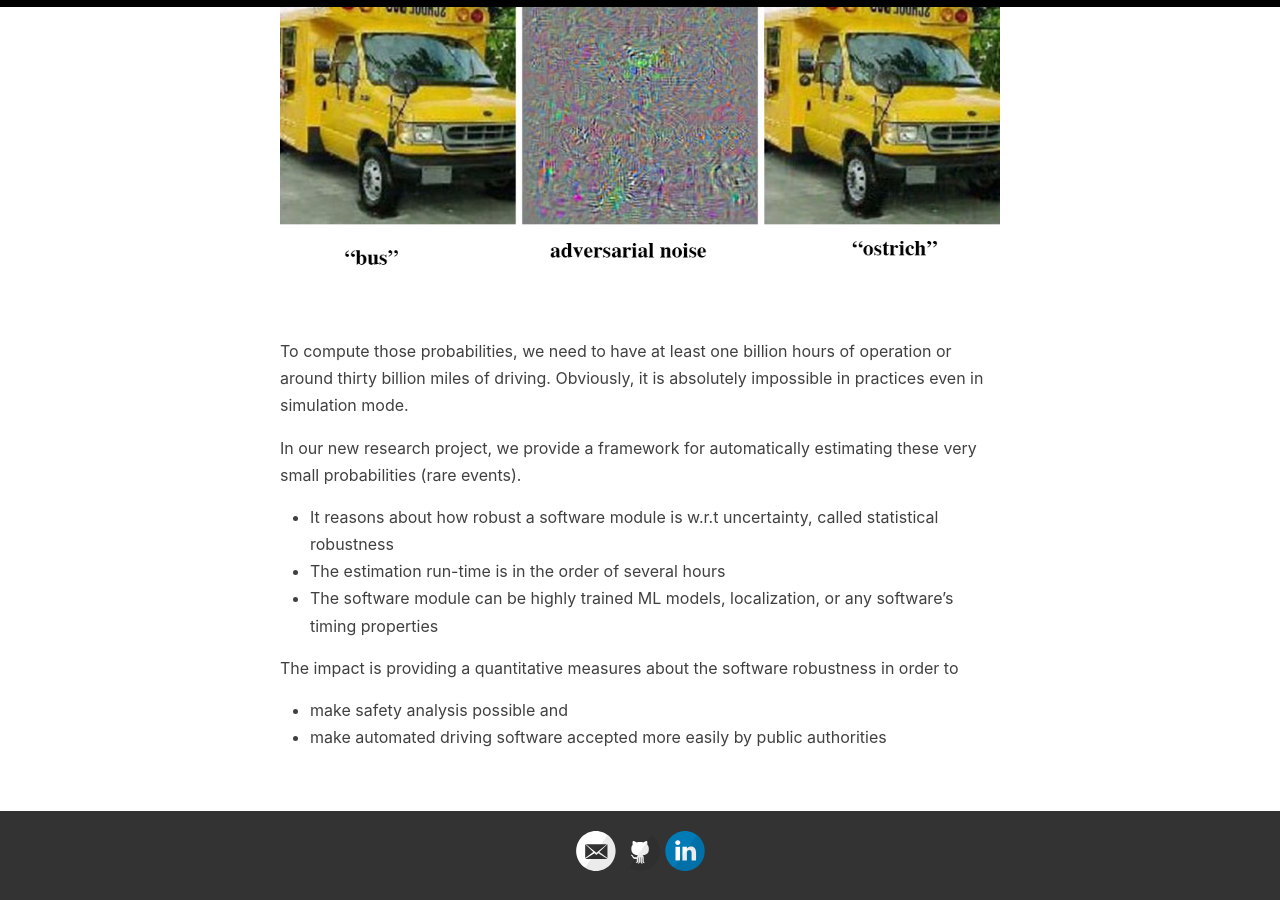
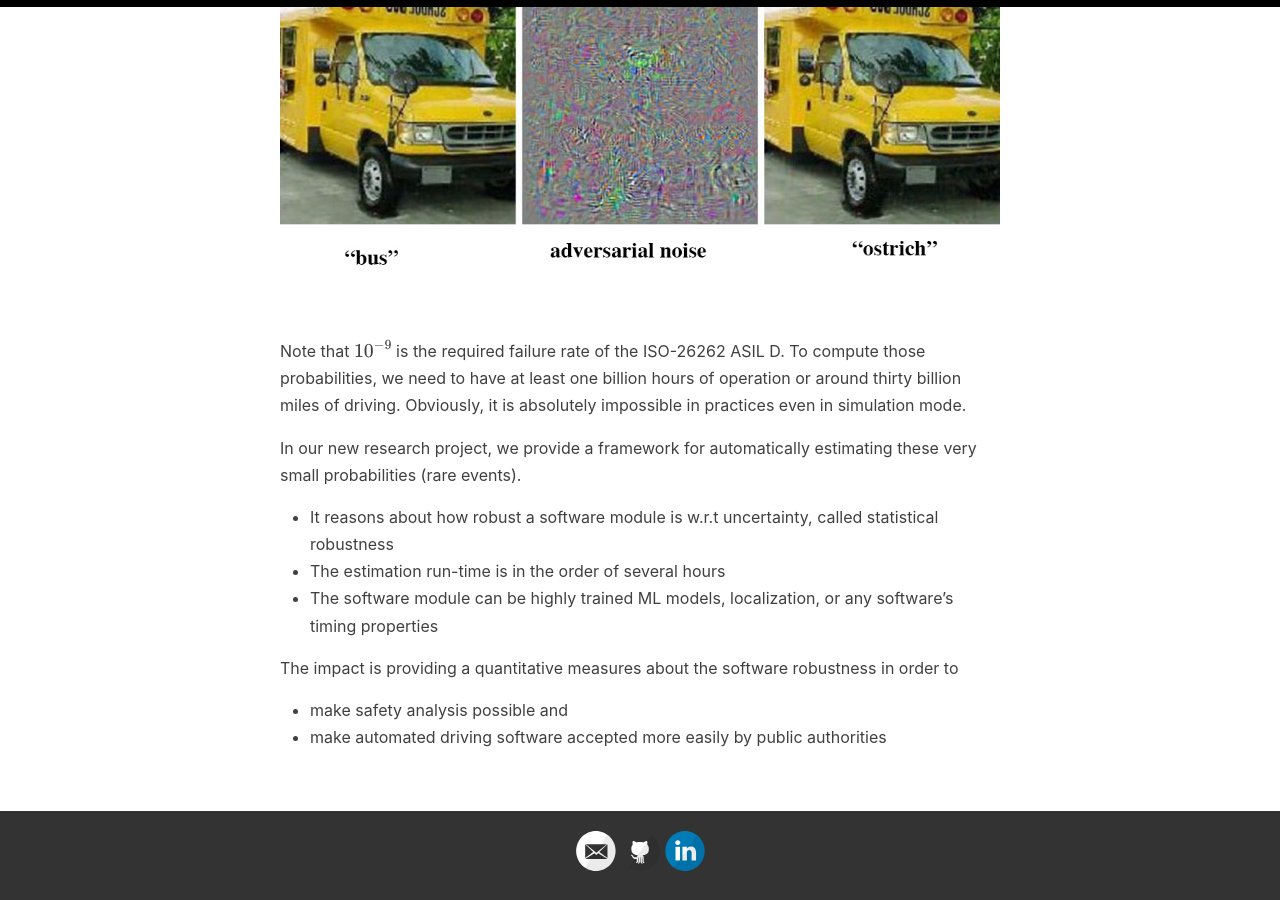
Before and after one commit to channgo2203/channgo2203.github.io, a Jekyll site: the page built from _posts/2021-03-16-statistical-robustness.md, in a window 1280 px wide and 900 px high, scrolled down 1335 px. Built offline with Jekyll 4.4.1, drawn with Linux system fonts in a browser that asks for light colours; formulas are drawn with MathJax 3.

Commit message:
Add srobustness.md

```diff
--- a/_posts/2021-03-16-statistical-robustness.md
+++ b/_posts/2021-03-16-statistical-robustness.md
@@ -27,7 +27,7 @@ The following are some examples of robustness:
 
 ![Confusing object detection]({{ site.url }}/images/ConfusingML.jpg)
 
-To compute those probabilities, we need to have at least one billion hours of operation or around thirty billion miles of driving. Obviously, it is absolutely impossible in practices even in simulation mode.
+Note that $$10^{-9}$$ is the required failure rate of the ISO-26262 ASIL D. To compute those probabilities, we need to have at least one billion hours of operation or around thirty billion miles of driving. Obviously, it is absolutely impossible in practices even in simulation mode.
 
 In our new research project, we provide a framework for automatically estimating these very small probabilities (rare events).
 * It reasons about how robust a software module is w.r.t uncertainty, called statistical robustness
```
